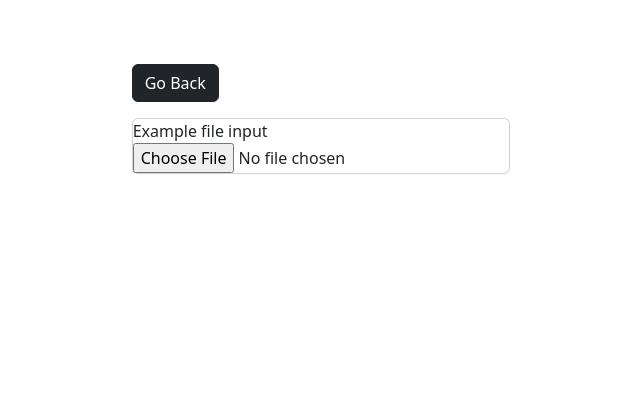
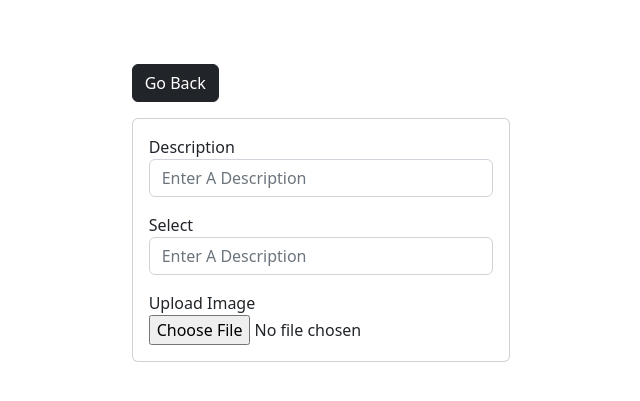
Before and after one commit to Thuotracy/photo-album, a Django app: page /add/ in a window 1280 px wide. Shown: the top 401 px of the page, without its empty margins (319-959 px from the left). Run offline with Django 4.2, Linux system fonts and the light colour scheme.

Commit message:
created a form for the description

```diff
--- a/photos/templates/photos/add.html
+++ b/photos/templates/photos/add.html
@@ -18,9 +18,19 @@
                 <a href="{% url 'gallery' %}" class="btn btn-dark my-3">Go Back</a>
                 <div class="card">
                     <form>
-                        <div class="form-group">
-                          <label for="exampleFormControlFile1">Example file input</label>
-                          <input type="file" class="form-control-file" id="exampleFormControlFile1">
+                        <div class="form-group m-3">
+                            <label>Description</label>
+                            <input type="text" placeholder="Enter A Description" class="form-control">
+                        </div>
+
+                        <div class="form-group m-3">
+                            <label>Select</label>
+                            <input type="text" placeholder="Enter A Description" class="form-control">
+                        </div>
+
+                        <div class="form-group m-3">
+                          <label>Upload Image</label>
+                          <input type="file" class="form-control-file">
                         </div>
                     </form>
                 </div>
```
